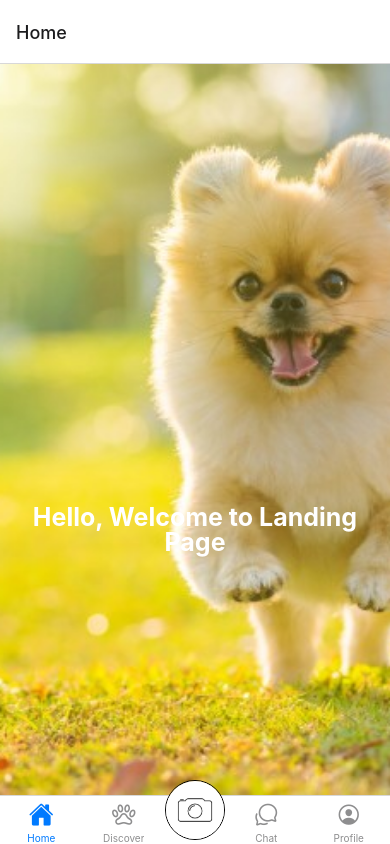
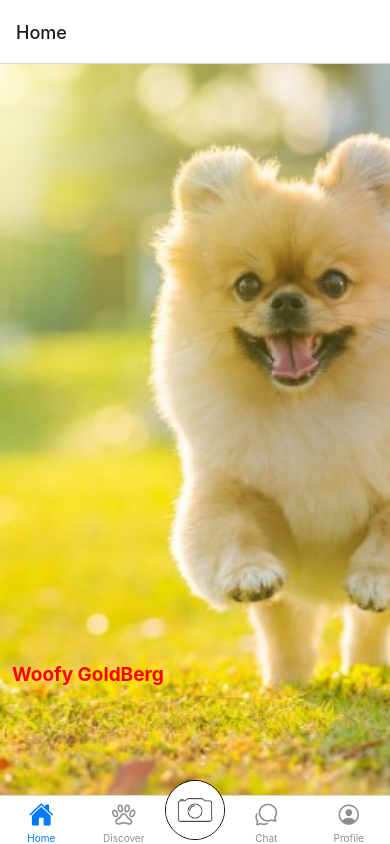
Before and after one commit to rpp29-boc-rebecca-purple/CroutonChat, a React Native app: screen /Home in a window 390 px wide. Built offline with nearby package versions, Linux system fonts and the light colour scheme.

Commit message:
Added friends/Home components

```diff
--- a/App.js
+++ b/App.js
@@ -1,22 +1,23 @@
-import React from "react";
+import React, {useState} from "react";
 import { StyleSheet, Text, View, TouchableOpacity, Image } from "react-native";
 import { NavigationContainer } from "@react-navigation/native";
 import { createBottomTabNavigator } from "@react-navigation/bottom-tabs";
 import { Ionicons } from '@expo/vector-icons';
 import HomePage from './components/home.js'
-
-
+import SearchBar from './components/searchBar.js'
+import Friends from './components/friends.js'
 
 const Tab = createBottomTabNavigator();
 
 export default function App() {
-  // State Hooks Can go up here
+  // Add State that will be shared globally here
+  const [name, setName] = useState('Woofy GoldBerg');
 
   // Functions that will nagivate to each componenet // acts like a router
   function HomeScreen() {
       return (
       <View style={{ flex: 1}}>
-        <HomePage />
+        <HomePage name={name}/>
       </View>
     );
   }
@@ -24,7 +25,8 @@ export default function App() {
   function DiscoverScreen() {
     return (
       <View style={{ flex: 1, justifyContent: "center", alignItems: "center" }}>
-         <Text> Discover Component Goes Here</Text>
+        <SearchBar />
+         <Text style={{ marginBottom: 250}}> Discover Component Goes Here</Text>
       </View>
     );
   }
@@ -48,7 +50,8 @@ export default function App() {
   function ChatScreen() {
     return (
     <View style={{ flex: 1, justifyContent: "center", alignItems: "center" }}>
-      <Text> Put Chat Component Here</Text>
+      <SearchBar />
+      <Text style={{ marginBottom: 250}}> Put Chat Component Here</Text>
     </View>
   );
   }
@@ -61,10 +64,14 @@ export default function App() {
   );
   }
 
+
   return (
+
+
     <NavigationContainer>
+
+
       <Tab.Navigator>
-
         <Tab.Screen
           name="Home"
           component={HomeScreen}
@@ -83,11 +90,11 @@ export default function App() {
             tabBarIcon: ({ color, size }) => (
               <Ionicons name="paw-outline" color={color} size={size} />
             ),
-          }}/>
+          }}
+          />
 
         <Tab.Screen
-
-          name="Middle"
+          name="Camera"
           component={CameraScreen}
           options={{
             tabBarLabel: 'Home',
@@ -118,7 +125,6 @@ export default function App() {
               <Ionicons name="person-circle-outline" color={color} size={size} />
             ),
           }}/>
-
       </Tab.Navigator>
     </NavigationContainer>
   );
--- a/app.json
+++ b/app.json
@@ -25,6 +25,10 @@
         "backgroundColor": "#FFFFFF"
       }
     },
+    "androidStatusBar": {
+      "backgroundColor": "red",
+      "barStyle":"dark-content"
+    },
     "web": {
       "favicon": "./assets/favicon.png"
     }
--- /dev/null
+++ b/components/friends.js
@@ -0,0 +1,28 @@
+
+import React, {useState} from "react";
+import { Searchbar } from 'react-native-paper';
+import { StyleSheet, Text, View, TouchableOpacity, Button } from "react-native";
+import { NavigationContainer } from "@react-navigation/native";
+
+
+
+function Friends(prop) {
+
+  return (
+    <View style={styles.container}>
+      <Button onPress={() => {}}
+        title="Learn More"
+        color="#841584"
+        accessibilityLabel="Learn more about this purple button"
+      />
+    </View>
+    )
+  }
+
+const styles = StyleSheet.create({
+  container: {
+    flex: 1,
+  }
+});
+
+export default Friends
--- a/components/home.js
+++ b/components/home.js
@@ -2,13 +2,13 @@
 import React from "react";
 import { StyleSheet, Text, View, TouchableOpacity, ImageBackground } from "react-native";
 
-function HomePage() {
+function HomePage(props) {
 
   return (
     <View style={styles.container}>
 
     <ImageBackground source={require('../assets/LandingPage.jpeg')} style={styles.image} >
-      <Text style={styles.text}>Hello, Welcome to Landing Page</Text>
+      <Text style={styles.name}>{props.name}</Text>
       </ImageBackground>
   </View>
     )
@@ -32,6 +32,13 @@ const styles = StyleSheet.create({
     marginTop: 200,
     fontWeight: "bold",
     textAlign: "center",
+  },
+  name: {
+    fontSize: 19,
+    color: 'red',
+    marginLeft: 12,
+    marginTop: 490,
+    fontWeight: "bold"
   }
 });
 
--- /dev/null
+++ b/components/searchBar.js
@@ -0,0 +1,38 @@
+
+import React, {useState} from "react";
+import { Searchbar } from 'react-native-paper';
+import { StyleSheet, Text, View, TouchableOpacity, ImageBackground } from "react-native";
+
+function SearchBar(prop) {
+
+  const [searchTerm, setSearchTerm] = useState('');
+
+  const onChangeSearch = q => {
+    setSearchTerm(q);
+  }
+
+  return (
+    <View style={styles.container}>
+      <Searchbar style={styles.searchbar}
+      placeholder="Search"
+      onChangeText={onChangeSearch}
+      value={searchTerm}/>
+    </View>
+    )
+  }
+
+const styles = StyleSheet.create({
+  container: {
+    flex: 1,
+  },
+  text: {
+    fontSize: 15,
+    marginTop: 25,
+  },
+  searchbar: {
+    width: 377,
+    borderWidth: 1
+  }
+});
+
+export default SearchBar
--- a/package.json
+++ b/package.json
@@ -11,6 +11,7 @@
     "@expo/vector-icons": "^12.0.5",
     "@react-native-community/masked-view": "^0.1.11",
     "@react-navigation/bottom-tabs": "^6.0.9",
+    "@react-navigation/material-top-tabs": "^6.0.6",
     "@react-navigation/native": "^6.0.6",
     "expo": "~43.0.0",
     "expo-status-bar": "~1.1.0",
@@ -18,10 +19,13 @@
     "react-dom": "17.0.1",
     "react-native": "0.64.2",
     "react-native-gesture-handler": "~1.10.2",
+    "react-native-paper": "^4.9.2",
     "react-native-reanimated": "~2.2.0",
     "react-native-safe-area-context": "3.3.2",
     "react-native-screens": "~3.8.0",
-    "react-native-web": "0.17.1"
+    "react-native-tab-view": "^3.1.1",
+    "react-native-web": "0.17.1",
+    "react-native-pager-view": "5.4.6"
   },
   "devDependencies": {
     "@babel/core": "^7.12.9"
```
Also changed, not shown: 1 other file (tests, documents, lock files or other folders).
